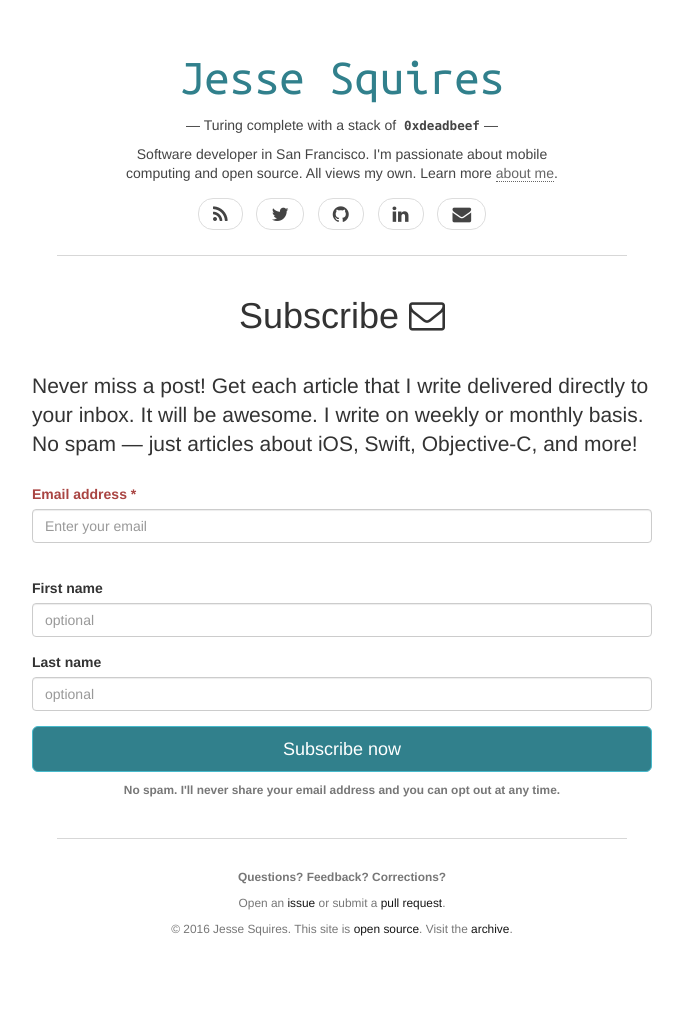
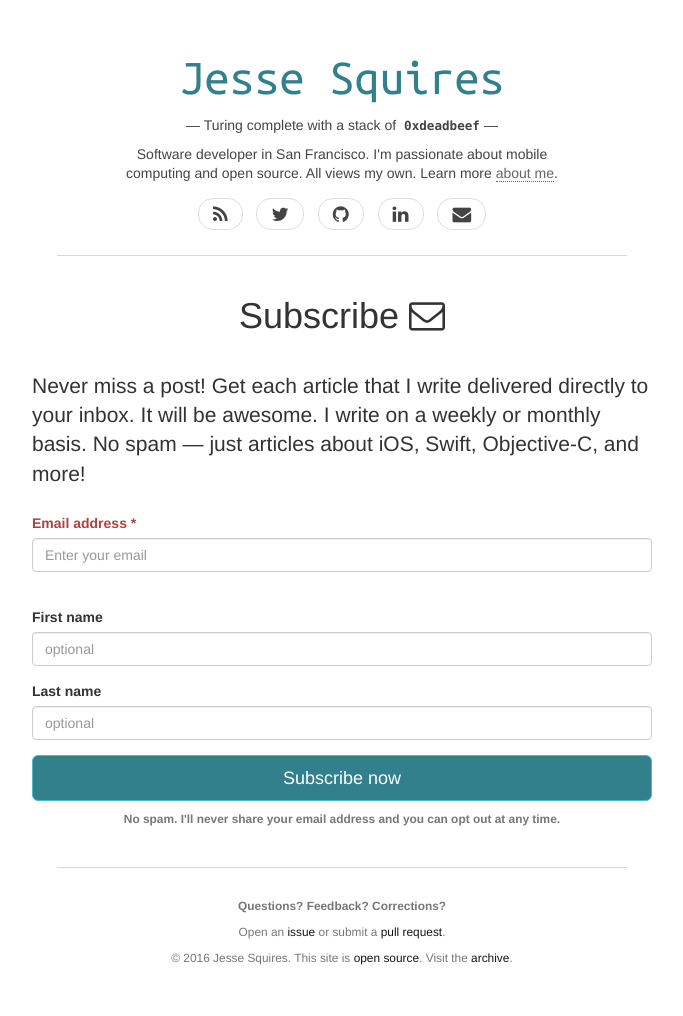
Before and after one commit to jessesquires/jessesquires.com, a Jekyll site: the page built from subscribe.html, in a window 1280 px wide. Shown: the whole page, without its empty margins (298-981 px from the left). Built offline with Jekyll 4.4.1, drawn with Linux system fonts in a browser that asks for light colours; before the commit the page ends 987 px from its top, so only the background shows below that.

Commit message:
fix grammar

```diff
--- a/subscribe.html
+++ b/subscribe.html
@@ -7,7 +7,7 @@ title: Subscribe
    <div><h1 class="text-center">Subscribe <i class="fa fa-envelope-o" aria-hidden="true"></i></h1><br/></div>
    <div class="col-sm-8 col-sm-offset-2 col-md-8 col-md-offset-2">
       <p class="lead">Never miss a post! Get each article that I write delivered directly to your inbox.
-      It will be awesome. I write on weekly or monthly basis. No spam &mdash; just articles about iOS, Swift, Objective-C, and more!
+      It will be awesome. I write on a weekly or monthly basis. No spam &mdash; just articles about iOS, Swift, Objective-C, and more!
       </p>
 
       <!-- Begin MailChimp Signup Form -->
```
